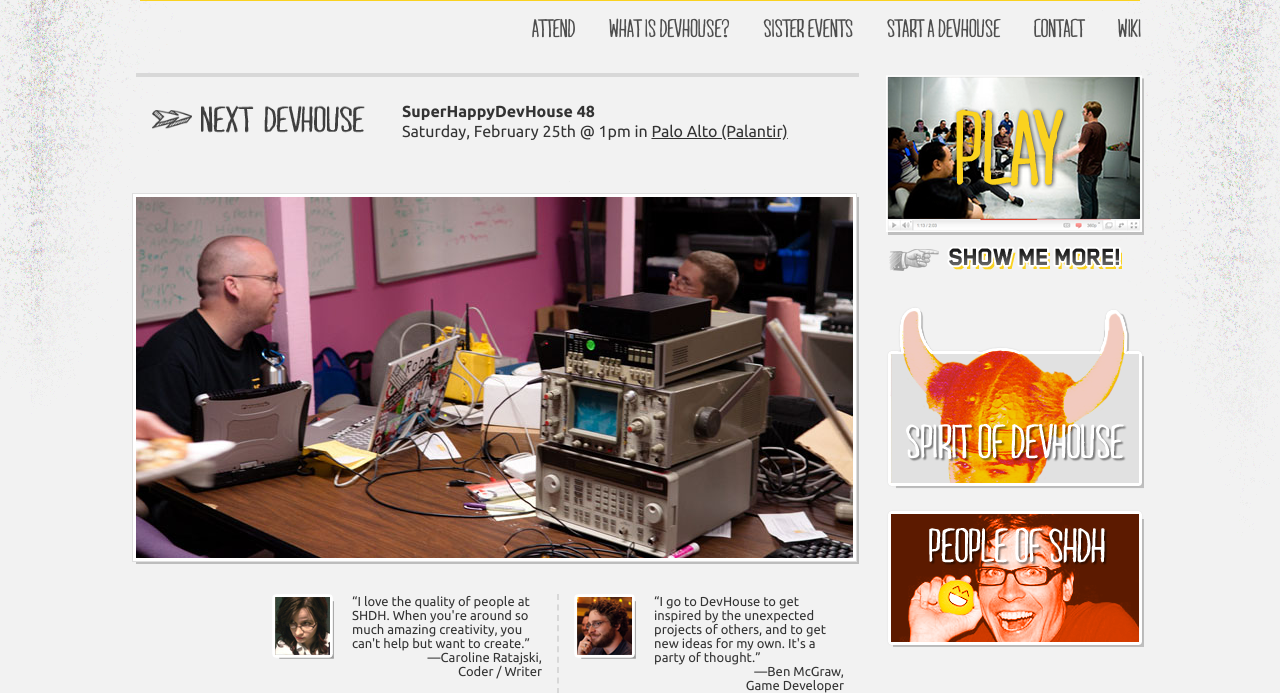
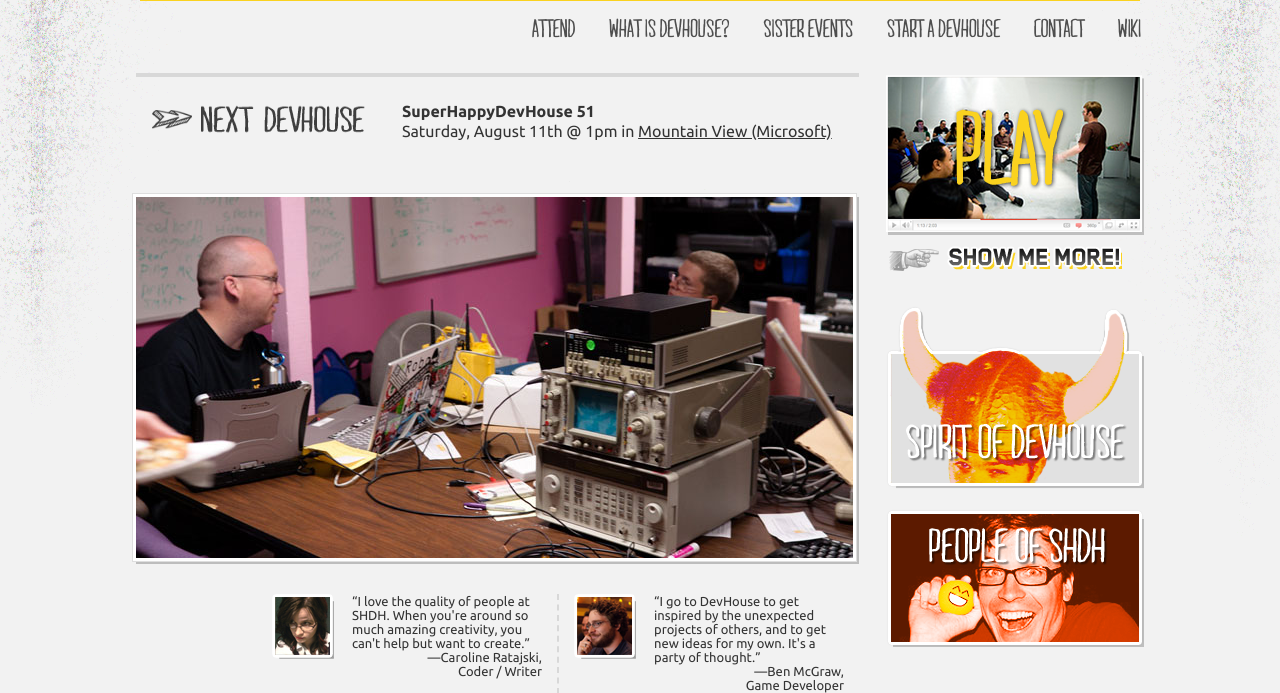
Before and after one commit to devhouse/shdh-website, a Python web app: template templates/index.html in a window 1280 px wide. Shown: the part 284-977 px from the top of the page. Run offline with Jinja, Linux system fonts and the light colour scheme; the template is opened without the code that fills it, so the values that code supplies are empty; some libraries are stand-ins or nearby versions; some web fonts are replaced.

Commit message:
announce: shdh51

```diff
--- a/templates/index.html
+++ b/templates/index.html
@@ -4,8 +4,8 @@
 
     <div id="next" class="next-main">
       <img src="/static/images/next.png" width="231" height="41" />
-      <span>SuperHappyDevHouse 48</span>
-      Saturday, February 25th @ 1pm in <a style="color: #333;" href="http://g.co/maps/rq5a2" target="_new">Palo Alto (Palantir)</a>
+      <span>SuperHappyDevHouse 51</span>
+      Saturday, August 11th @ 1pm in <a style="color: #333;" href="http://shdh51.eventbrite.com/" target="_new">Mountain View (Microsoft)</a>
     </div>
 
     <div class="image" style="margin-bottom: 30px;">
```
